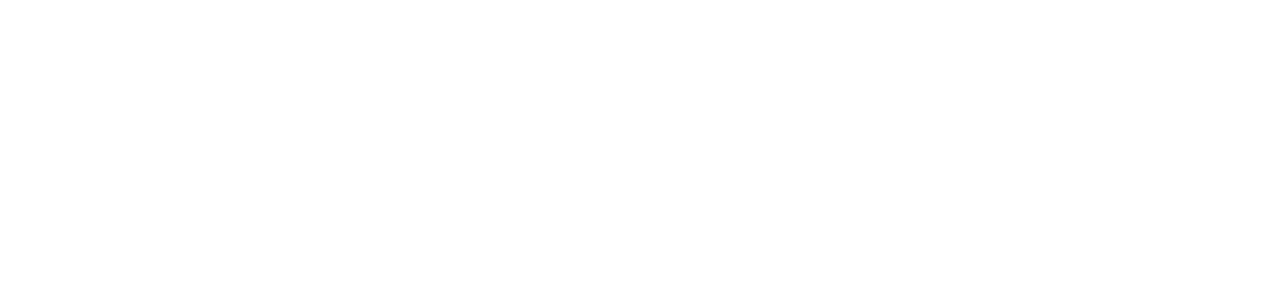
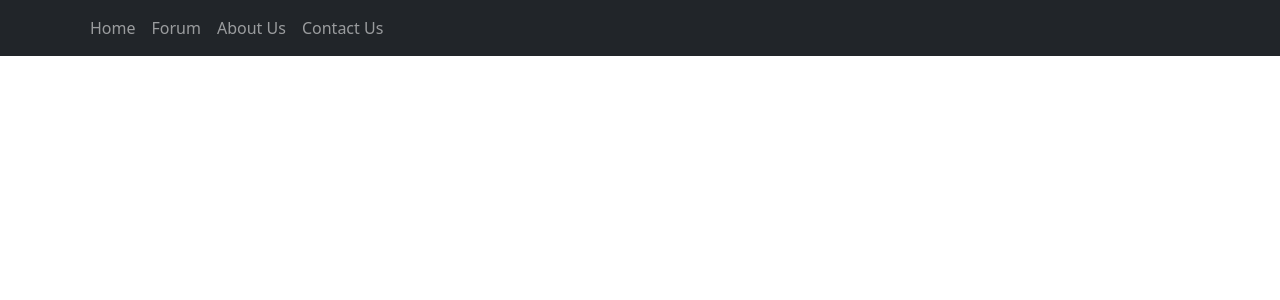
Before and after one commit to Zablon-Onchari-Nyabuto/football-review, a React (Create React App) app in the folder client/: page / in a window 1280 px wide. Shown: the top 300 px of the page. Built offline with nearby package versions, Linux system fonts and the light colour scheme.

Commit message:
Added the navigation bar and routing successfully

```diff
--- a/client/src/App.js
+++ b/client/src/App.js
@@ -1,10 +1,23 @@
-import { Navbar } from 'react-bootstrap';
-import './App.css';
+import React from 'react';
+import 'bootstrap/dist/css/bootstrap.min.css';
+// import Homepage from './components/Homepage';
+// import Forum from './components/Forum';
+// import ContactUs from "./components/ContactUs"
+// import AboutUs from './components/AboutUs';
+import NavBar from "./components/Navbar";
+// import { Route, Routes } from "react-router-dom";
 
 function App() {
+
   return (
-    <div className="App">
-      <Navbar />
+    <div className='App'>
+      <NavBar />
+      {/* <Routes>
+      <Route path={'/'}  element={<Homepage />} />
+        <Route path={"/Forum"}  element={<Forum />} />
+        <Route path={"/aboutus"} element={<AboutUs />}/>
+        <Route path={"/contactus"} element={<ContactUs />} />
+      </Routes> */}
     </div>
   );
 }
--- a/client/src/components/Navbar.js
+++ b/client/src/components/Navbar.js
@@ -1,16 +1,20 @@
-import React from 'react'
-import { Nav } from 'react-bootstrap';
-import { NavLink } from 'react-router-dom';
+import Container from 'react-bootstrap/Container';
+import Nav from 'react-bootstrap/Nav';
+import Navbar from 'react-bootstrap/Navbar';
 
+function NavBar() {
+    return (
+        <Navbar bg="dark" variant="dark">
+            <Container>
+                <Nav className="me-auto">
+                    <Nav.Link href="/">Home</Nav.Link>
+                    <Nav.Link href="forum">Forum</Nav.Link>
+                    <Nav.Link href="aboutus">About Us</Nav.Link>
+                    <Nav.Link href="contactus">Contact Us</Nav.Link>
+                </Nav>
+            </Container>
+        </Navbar>
+    );
+}
 
-const NavBar = () => {
-    return (
-        <Nav className="bg-dark text-white p-3" defaultActiveKey="/" as="ul">
-            <NavLink className='m-2' to='/' > Homepage</NavLink>
-            <NavLink className='m-2' to="/forum" > Forum</NavLink>
-            <NavLink className='m-2' to="/aboutus"  > About Us</NavLink>
-            <NavLink className='m-2' to="/contactus" > Contact Us</NavLink>
-        </Nav>
-    )
-}
 export default NavBar;
```
